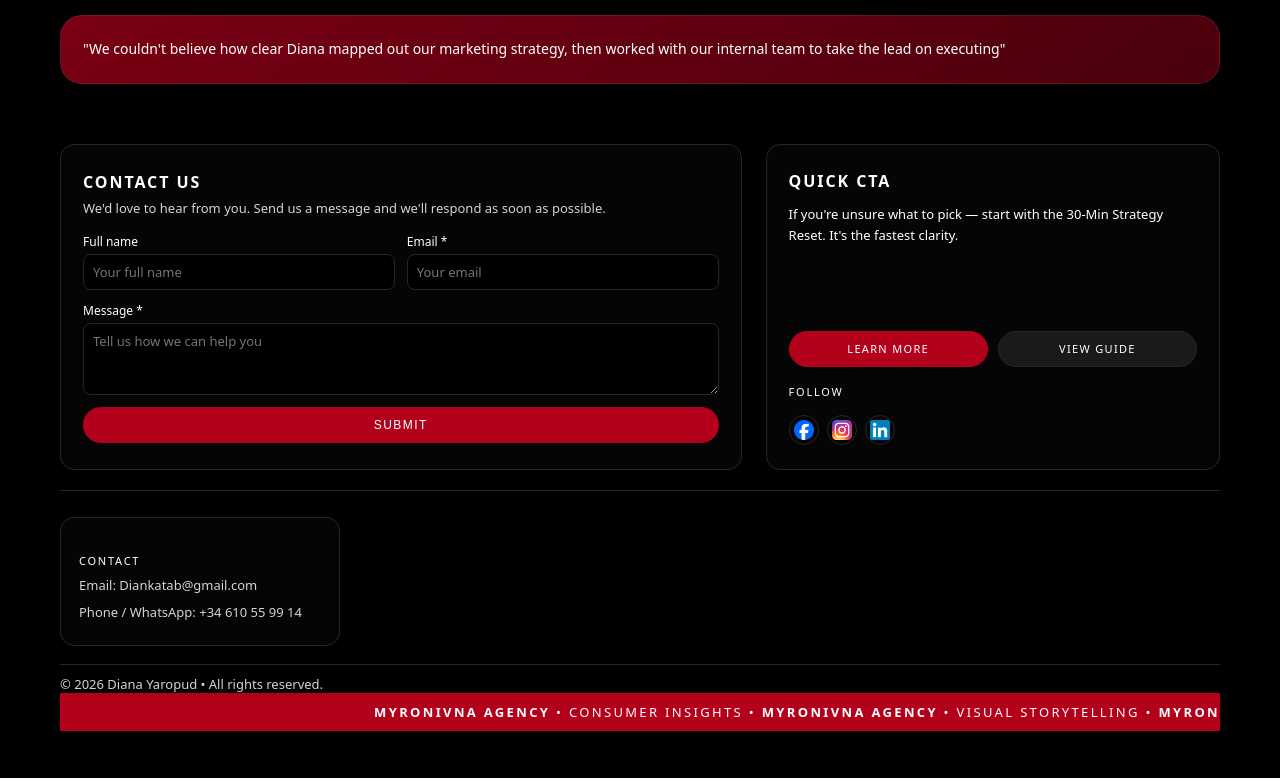
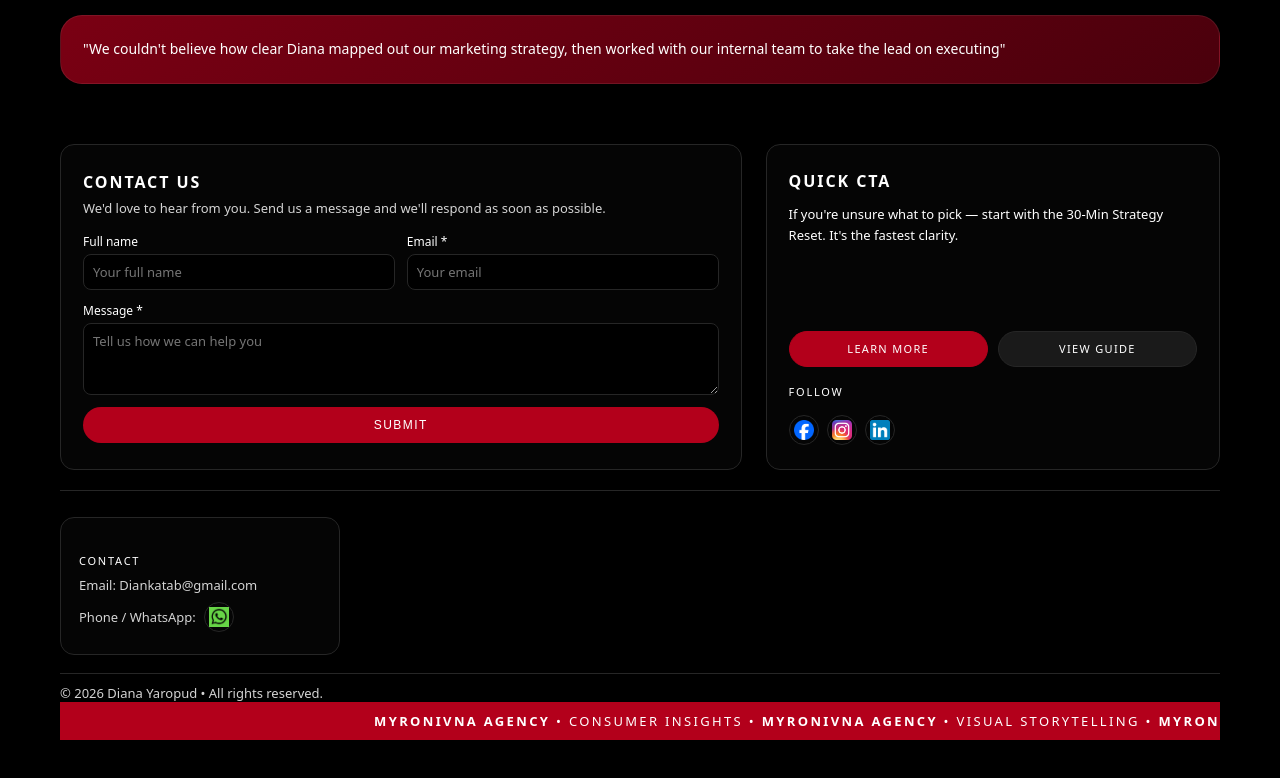
Before and after one commit to Di0802/website, a plain HTML site: page index.html in a window 1280 px wide. Shown: the part 2686-3464 px from the top of the page. Drawn offline with Linux system fonts and the light colour scheme.

Commit message:
Add files via upload

```diff
--- a/index.html
+++ b/index.html
@@ -1564,7 +1564,7 @@ textarea {
       </div>
     </section>
 
-<div style="display: grid; grid-template-columns: minmax(0, 1.2fr) minmax(0, 0.8fr); gap: 24px; margin-top: 60px;">
+<div class="contact-cta-wrapper" style="display: grid; grid-template-columns: minmax(0, 1.2fr) minmax(0, 0.8fr); gap: 24px; margin-top: 60px;">
 
   <!-- CONTACT FORM BOX -->
   <section class="contact slide-up" style="margin-top: 0;">
@@ -1636,7 +1636,13 @@ textarea {
   <div class="footer-contact-extra">
     <div class="footer-heading">CONTACT</div>
     <a href="mailto:Diankatab@gmail.com"><p>Email: Diankatab@gmail.com</p></a>
-    <p style="white-space: nowrap;">Phone / WhatsApp: +34 610 55 99 14</p>
+    <p style="display: flex; align-items: center; gap: 8px;">Phone / WhatsApp:
+      <a href="https://wa.me/34610559914">
+        <span class="social-pill">
+          <img src="icons/whatsapp.png" alt="WhatsApp" style="width: 20px; height: 20px; object-fit: contain;" />
+        </span>
+      </a>
+    </p>
   </div>
 </div>
 
```
